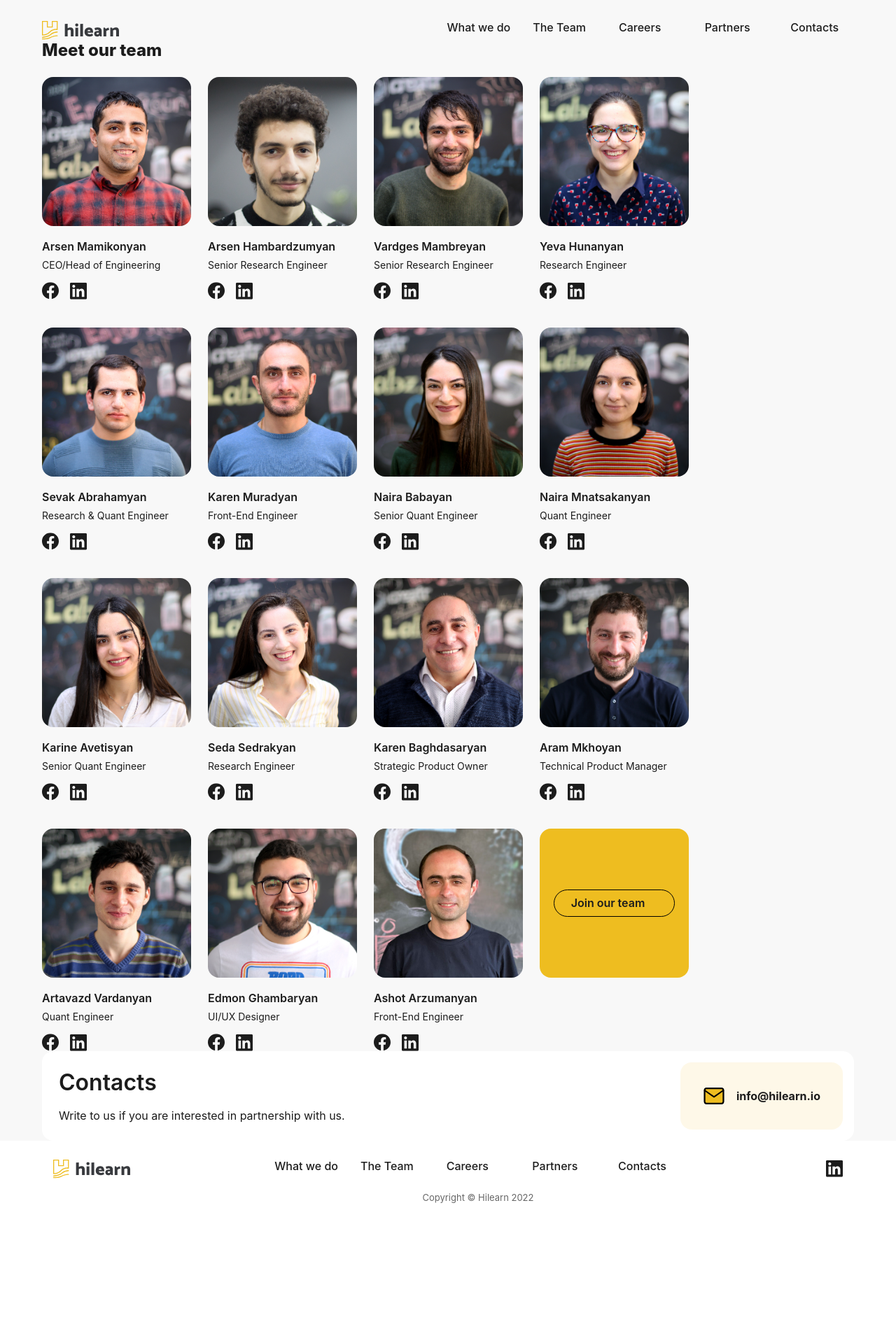
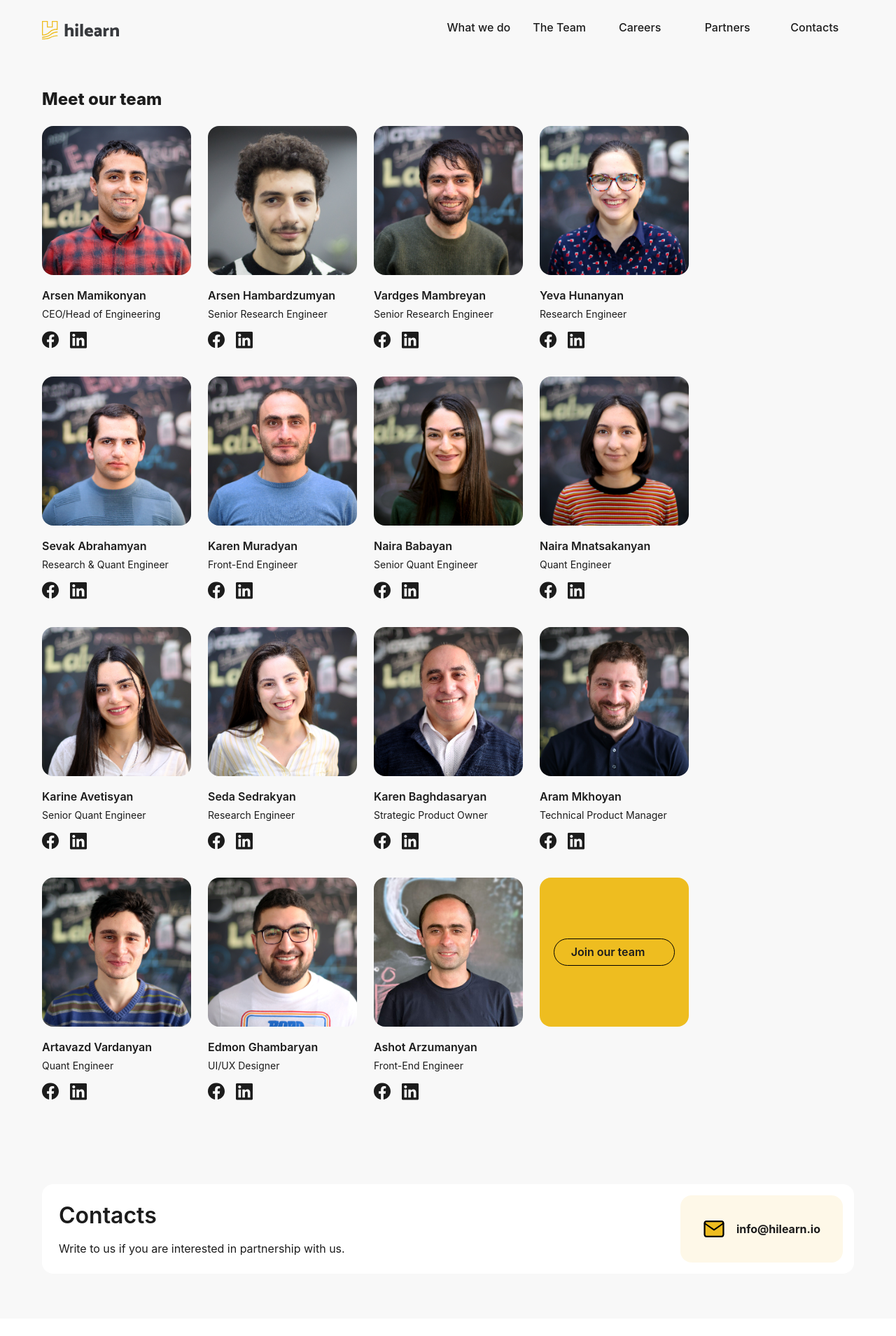
Before and after one commit to hilearn/website, a Next.js app: page /team in a window 1280 px wide. Shown: the top 1909 px of the page at 70% size. Before the commit the page ends 1735 px from the top, so only its background shows below. Built offline with nearby package versions, Linux system fonts and the light colour scheme.

Commit message:
add spacing in home page

```diff
--- a/src/components/Home/Advantages.tsx
+++ b/src/components/Home/Advantages.tsx
@@ -7,6 +7,7 @@ const Container = styled.div`
   flex-wrap: wrap;
   grid-template: repeat(5, 1fr) / 1fr;
   grid-gap: 40px;
+  margin-top: 120px;
   ${({ theme }) => (`
     @media (min-width: ${theme.breakpoints.s}) {
       grid-template: repeat(3, 1fr) / repeat(2, 1fr);
--- a/src/components/Home/CareersBlock.tsx
+++ b/src/components/Home/CareersBlock.tsx
@@ -12,6 +12,7 @@ import careers from '../../../public/images/careers.svg';
 const Container = styled.div`
   display: flex;
   flex-direction: column;
+  margin-top: 120px;
 `;
 
 const StyledTypography = styled(Typography)`
--- a/src/components/Layout/Footer.tsx
+++ b/src/components/Layout/Footer.tsx
@@ -13,6 +13,7 @@ const Container = styled.footer`
   width: 100%;
   background-color: #fff;
   box-sizing: border-box;
+  margin-top: 64px;
 `;
 
 const Content = styled.div`
--- a/src/components/Layout/Header.tsx
+++ b/src/components/Layout/Header.tsx
@@ -9,13 +9,15 @@ import { Larger, Smaller } from '../common/Togglers';
 
 const Container = styled.nav`
   position: relative;
+  margin-bottom: 40px;
+  padding-top: 30px;
+  padding-bottom: 30px;
 `;
 
 const Content = styled.div`
   display: flex;
   width: 100%;
   justify-content: space-between;
-  margin-top: 30px;
 `;
 
 const Menu = styled.button`
--- a/src/components/common/Contacts.tsx
+++ b/src/components/common/Contacts.tsx
@@ -13,6 +13,7 @@ const Container = styled.div`
   border-radius: 16px;
   background-color: #fff;
   padding: 16px;
+  margin-top: 120px;
   @media (max-width: ${({ theme }) => theme.breakpoints.m}) {
     flex-direction: column;
     align-items: flex-start;
```
Also changed, not shown: src/components/Home/TeamImages.tsx (+6 -2 lines).
